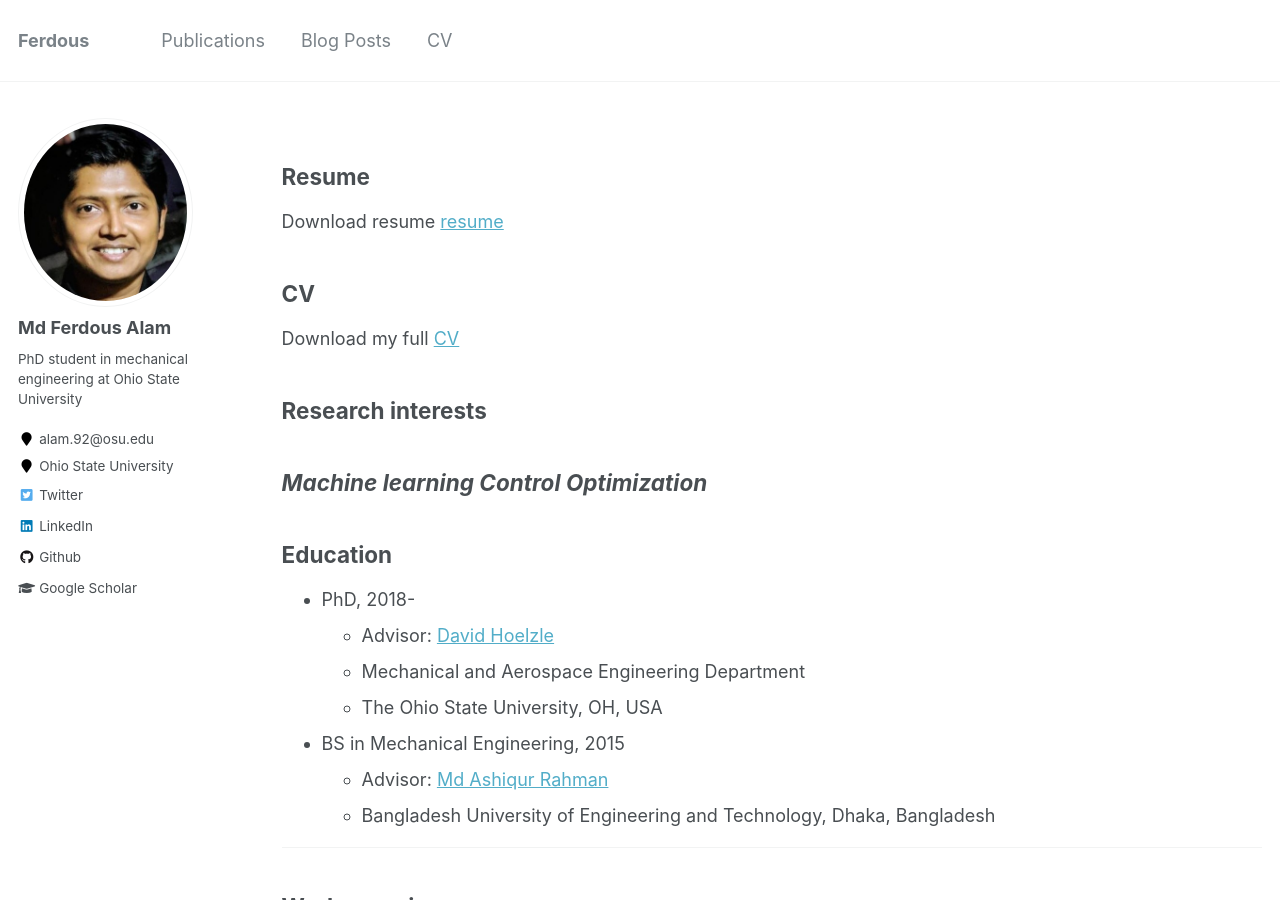
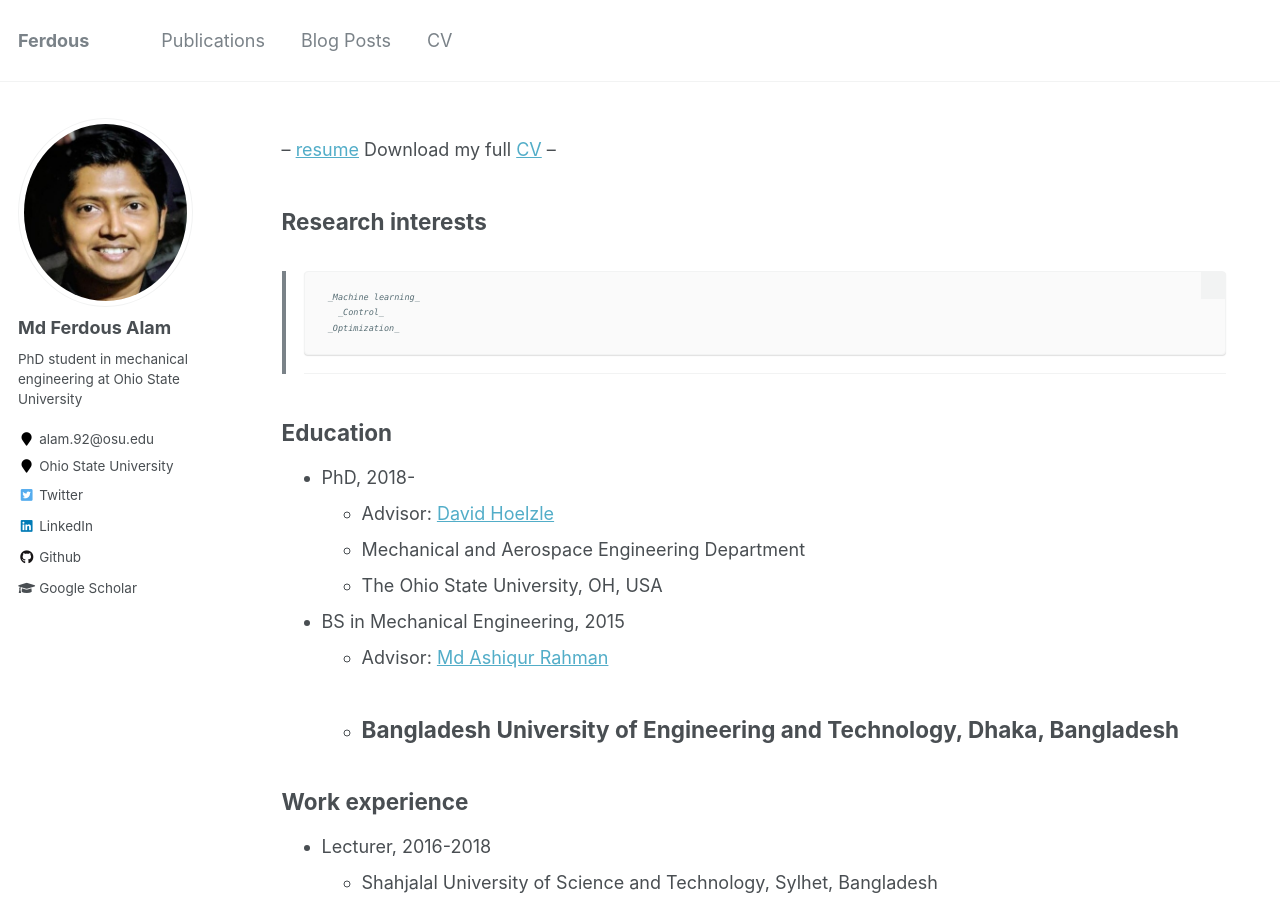
Before and after one commit to ghost-083/ghost-083.github.io, a Jekyll site: the page built from _pages/cv.md, in a window 1280 px wide and 900 px high. Built offline with Jekyll 4.4.1, drawn with Linux system fonts in a browser that asks for light colours.

Commit message:
Trigger rebuild

```diff
--- a/_pages/cv.md
+++ b/_pages/cv.md
@@ -8,23 +8,20 @@
 ---
 
 {% include base_path %}
-
-## Resume
-Download resume [resume](https://github.com/ferdous-alam/ferdous-alam.github.io/blob/master/Ferdous_resume.pdf)
-
-## CV
-Download my full [CV](https://github.com/ferdous-alam/ferdous-alam.github.io/blob/master/Ferdous_CV.pdf)
-
+--
+[resume](https://github.com/ferdous-alam/ferdous-alam.github.io/blob/master/Ferdous_resume.pdf)             Download my full [CV](https://github.com/ferdous-alam/ferdous-alam.github.io/blob/master/Ferdous_CV.pdf)
+--
 
 
 ## Research interests
-
-*Machine learning*              *Control*             *Optimization*
-----------------------------
+>      _Machine learning_
+>        _Control_
+>      _Optimization_
+> {: .language-ruby}
+---------
 
 
 ## Education
-
 * PhD, 2018-
   * Advisor: [David Hoelzle](https://hrl.engineering.osu.edu/people/hoelzle.1){:target="_blank"}
   * Mechanical and Aerospace Engineering Department
@@ -32,17 +29,17 @@
 * BS in Mechanical Engineering, 2015
   * Advisor: [Md Ashiqur Rahman](https://ashiqurrahman.buet.ac.bd/){:target="_blank"}
   * Bangladesh University of Engineering and Technology, Dhaka, Bangladesh
-
 --------------------------------
 
 ## Work experience
-
 * Lecturer, 2016-2018
   * Shahjalal University of Science and Technology, Sylhet, Bangladesh
 * Undergraduate Internship, 2015
   * [Electricity Generation Company of Bangladesh](http://www.egcb.gov.bd/){:target="_blank"}
+---------------------------------
 
 ## Relevant Courses
 * **Machine Learning/Optimization**: Statistical Machine Learning, Reinforcement Learning, Advanced Nonlinear Optimization, Probability and random variables
 * **Control/Dynamical system**: Linear System Theory, Optimal Control theory, Robust Control, Random Dynamical System, Design and Control of Mechatronics system, Digital Signal Processing
 * **Certification**: [Deep Learning Specialization (Coursera)](https://www.coursera.org/account/accomplishments/specialization/3YZLSAFPSVB8){:target="_blank"}
+----------------------------------
```
